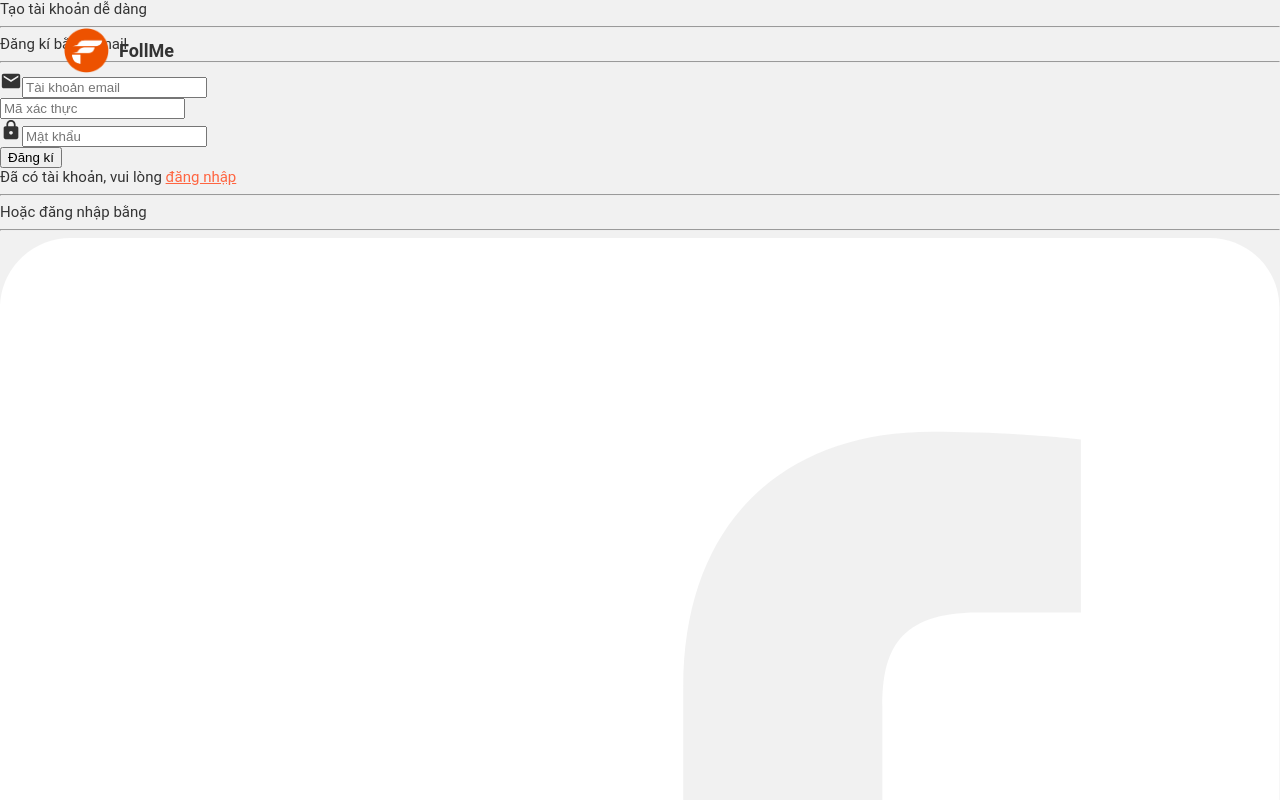
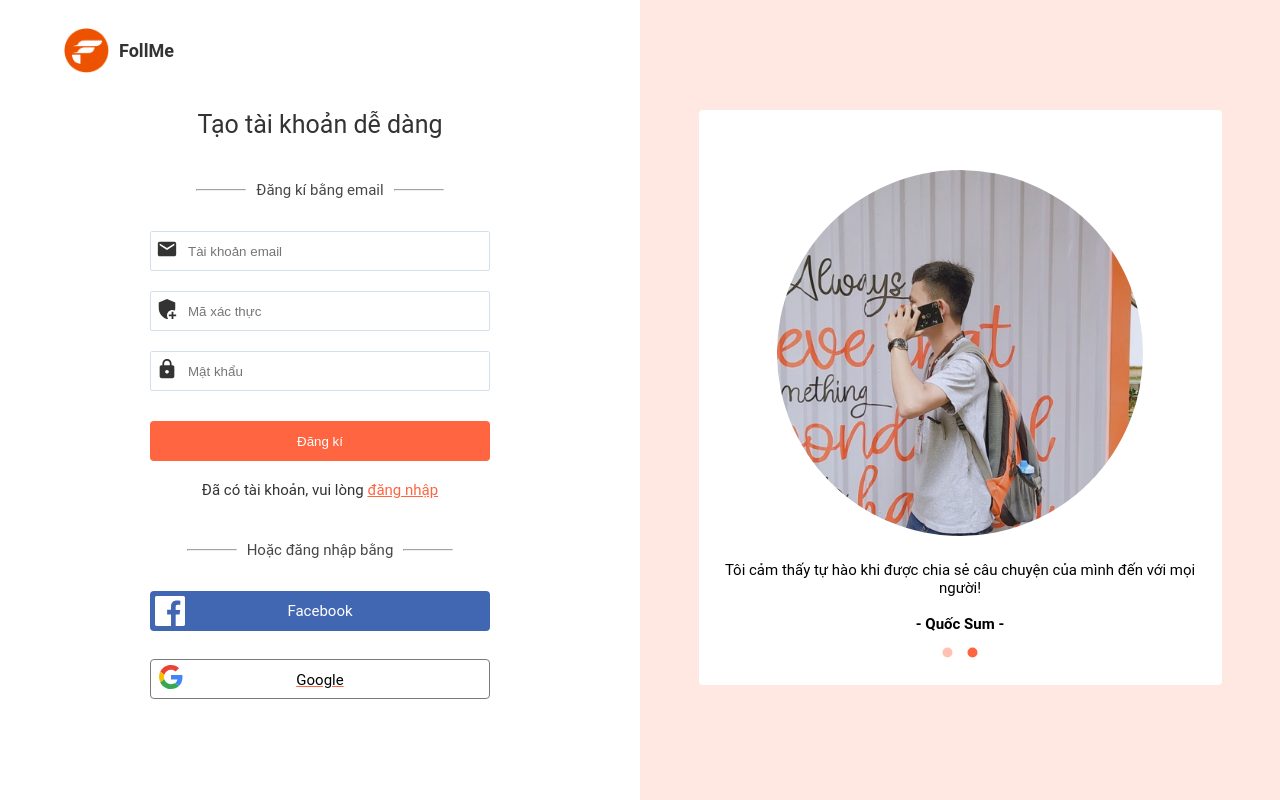
Before and after one commit to FollMe/FollMe-FE, a React (Create React App) app: page /sign-up in a window 1280 px wide. Shown: the top 800 px of the page. Built offline with nearby package versions, Linux system fonts and the light colour scheme.

Commit message:
css sign up pape

```diff
--- a/src/components/ImageCarousel.js
+++ b/src/components/ImageCarousel.js
@@ -8,6 +8,7 @@ export default function ImageCarousel(props) {
         <Carousel
             indicatorIconButtonProps={{
                 style: {
+                    marginTop: '20px',
                     padding: '5px',
                     marginBottom: '20px',
                     color: '#ff6541',
@@ -30,7 +31,7 @@ export default function ImageCarousel(props) {
                 <img className={styles.imgCarousel} src="imgs/3 (2).jpg" />
                 <div className={styles.titleBio}>
                     Tôi cảm thấy tự hào khi được chia sẻ câu chuyện của mình đến với mọi người!
-                    <br />
+                    <br /><br />
                     <b> - Quốc Sum - </b>
                 </div>
             </div>
--- a/src/components/ImageCarousel.module.scss
+++ b/src/components/ImageCarousel.module.scss
@@ -31,8 +31,7 @@
 .titleBio {
     display: block;
     width: 100%;
-    /* position: absolute; */
-    margin-top: 6%;
+    margin-top: 4%;
     color: black;
     padding: 0 5px;
 }
--- a/src/pages/auth/Login.module.scss
+++ b/src/pages/auth/Login.module.scss
@@ -144,8 +144,34 @@ header {
     background-color: white;
     border-radius: 4px;
     margin: auto;
-    min-height: 500px;
+    min-height: 520px;
     max-width: 523px;
     padding-top: 50px;
     position: relative;
 }
+
+.btnSendCode {
+    display: none;
+    position: absolute;
+    right: 8px;
+    line-height: 40px;
+    cursor: pointer;
+    color: var(--theme-color);
+}
+
+.ctnFunction {
+    color: var(--theme-color);
+    width: 60px;
+    text-align: right;
+    background-color: white;
+    position: absolute;
+    right: 8px;
+    line-height: 23px;
+    bottom: 8px;
+}
+
+.txtTimeDown {
+    color: rgb(194, 194, 194);
+    cursor: default;
+    pointer-events: none;
+}
--- a/src/pages/auth/SignUp.css
+++ /dev/null
@@ -1,24 +0,0 @@
-.btn-send-code {
-  display: none;
-  position: absolute;
-  right: 8px;
-  line-height: 40px;
-  cursor: pointer;
-  color: var(--theme-color);
-}
-.ctn-function {
-  color: var(--theme-color);
-  width: 60px;
-  text-align: right;
-  background-color: white;
-  position: absolute;
-  right: 8px;
-  line-height: 23px;
-  bottom: 8px;
-}
-.txtTimeDown {
-  color: rgb(194, 194, 194);
-  cursor: default;
-  pointer-events: none;
-
-}
--- a/src/pages/auth/SignUp.js
+++ b/src/pages/auth/SignUp.js
@@ -1,56 +1,61 @@
-import { useState } from "react"
+import clsx from "clsx";
+import { useState, useEffect } from "react";
 import EmailIcon from '@mui/icons-material/Email';
 import LockIcon from '@mui/icons-material/Lock';
+import AddModeratorIcon from '@mui/icons-material/AddModerator';
+import ImageCarousel from "../../components/ImageCarousel";
 
-import ImageCarousel from "../../components/ImageCarousel"
+import styles from './Login.module.scss';
 
-import './Login.module.scss'
-import './SignUp.css'
 
 
 export default function SignUp() {
+    useEffect(() => {
+        document.title = "Đăng kí | FollMe";
+    }, [])
     const [message, useMessage] = useState('');
 
     return (
-    <div className="container-main">
-      <div className="side-feature main-side">
-        <div className="intro-title">Tạo tài khoản dễ dàng</div>
-        <div className="title-method"><hr />Đăng kí bằng email<hr /></div>
-        <div className="login">
-          <form id="form-login" action="sign-up" method="POST" className="login-form">
-            <div className="login-form--text">
-              <div className="notifi-input">{message}</div>
-              <EmailIcon className="font-icon" style={{ fontSize: '2.2rem' }} />
-              <input className="input-field" name="email" type="text" placeholder="Tài khoản email" required />
+        <div className={styles.containerMain}>
+            <div className={clsx(styles.sideFeature, styles.mainSide)}>
+                <div className={styles.introTitle}>Tạo tài khoản dễ dàng</div>
+                <div className={styles.titleMethod}><hr />Đăng kí bằng email<hr /></div>
+                <div className={styles.login}>
+                    <form id="form-login" action="sign-up" method="POST" className={styles.loginForm}>
+                        <div className={styles.loginForm_Text}>
+                            <div className={styles.notifyInput}>{message}</div>
+                            <EmailIcon className={styles.fontIcon} style={{ fontSize: '2.2rem' }} />
+                            <input className={styles.inputField} name="email" type="text" placeholder="Tài khoản email" required />
 
                         </div>
-            <div className="login-form--text">
-              <div className="notifi-input"></div>
+                        <div className={styles.loginForm_Text}>
+                            <div className={styles.notifyInput}></div>
+                            <AddModeratorIcon className={styles.fontIcon} style={{ fontSize: '2.2rem' }} />
                             <i className="fas fa-shield-alt font-icon"></i>
-              <span className="btn-send-code">Nhận mã</span>
-              <div className="ctn-function"></div>
-              <input className="input-field" name="code" type="number" step="1" placeholder="Mã xác thực" />
+                            <span className={styles.btnSendCode}>Nhận mã</span>
+                            <div className={styles.ctnFunction}></div>
+                            <input className={styles.inputField} name="code" type="number" step="1" placeholder="Mã xác thực" />
 
                         </div>
-            <div className="login-form--text">
-              <div className="notifi-input"></div>
-              <LockIcon className="font-icon" style={{ fontSize: '2.2rem' }} />
-              <input className="input-field" name="password" type="password" placeholder="Mật khẩu" />
+                        <div className={styles.loginForm_Text}>
+                            <div className={styles.notifyInput}></div>
+                            <LockIcon className={styles.fontIcon} style={{ fontSize: '2.2rem' }} />
+                            <input className={styles.inputField} name="password" type="password" placeholder="Mật khẩu" />
                         </div>
 
-            <div className="login-form--submit">
+                        <div className={styles.loginForm_Submit}>
                             <input type="button" value="Đăng kí" />
                         </div>
                     </form>
 
                 </div>
-        <div className="login-foot">
+                <div className={styles.loginFoot}>
                     Đã có tài khoản, vui lòng <a href="/login">đăng nhập</a>
                 </div>
-        <div className="title-method"><hr />Hoặc đăng nhập bằng<hr /></div>
-        <div className="login">
-          <a className="div-button" href="/auth/facebook">
-            <div className="svg fb-login">
+                <div className={styles.titleMethod}><hr />Hoặc đăng nhập bằng<hr /></div>
+                <div className={styles.login}>
+                    <a className={styles.divButton} href="/auth/facebook">
+                        <div className={clsx(styles.svg, styles.fbLogin)}>
                             <svg xmlns="http://www.w3.org/20svg" viewBox="0 0 216 216" className="_5h0m" color="#FFFFFF">
                                 <path fill="#FFFFFF" d="M204.1 0H11.9C5.3 0 0 5.3 0 11.9v192.2c0 6.6 5.3 11.9 11.9
                         11.9h103.5v-83.6H87.2V99.8h28.1v-24c0-27.9 17-43.1 41.9-43.1
@@ -63,7 +68,7 @@ export default function SignUp() {
                         </div>
                     </a>
                     <a className="div-button" href="/auth/google">
-            <div className="svg google-login">
+                        <div className={clsx(styles.svg, styles.googleLogin)}>
                             <svg version="1.1" xmlns="http://www.w3.org/2000/svg" width="24px" height="24px" viewBox="0 0 48 48" className="abcRioButtonSvg">
                                 <g><path fill="#EA4335" d="M24 9.5c3.54 0 6.71 1.22 9.21 3.6l6.85-6.85C35.9 2.38 30.47 0 24 0 14.62 0 6.51 5.38 2.56 13.22l7.98 6.19C12.43 13.72 17.74 9.5 24 9.5z">
                                 </path>
@@ -82,8 +87,8 @@ export default function SignUp() {
                 </div>
 
             </div>
-      <div className="side-intro main-side">
-        <div className="container-carousel">
+            <div className={clsx(styles.sideIntro, styles.mainSide)}>
+                <div className={styles.containerCarousel}>
                     <ImageCarousel />
                 </div>
             </div>
```
Lines whose indentation alone changed are shown as unchanged.
